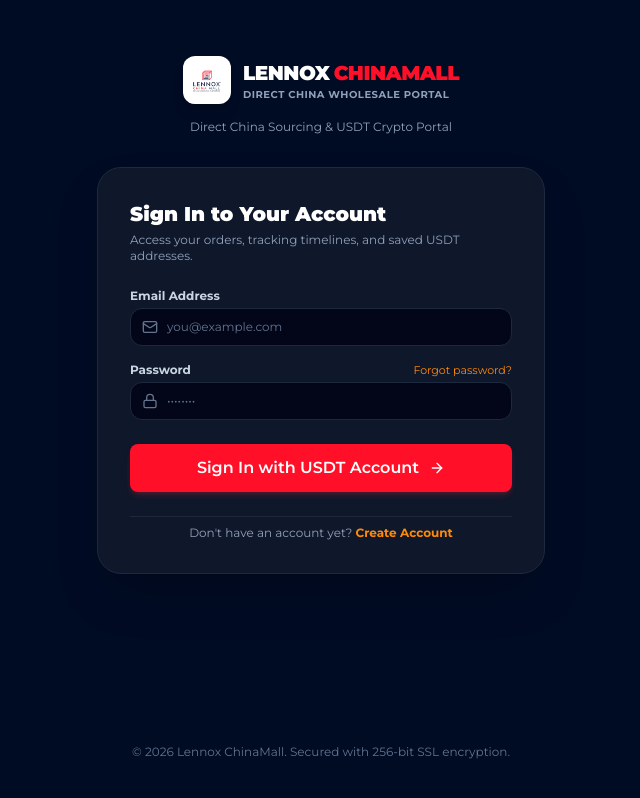
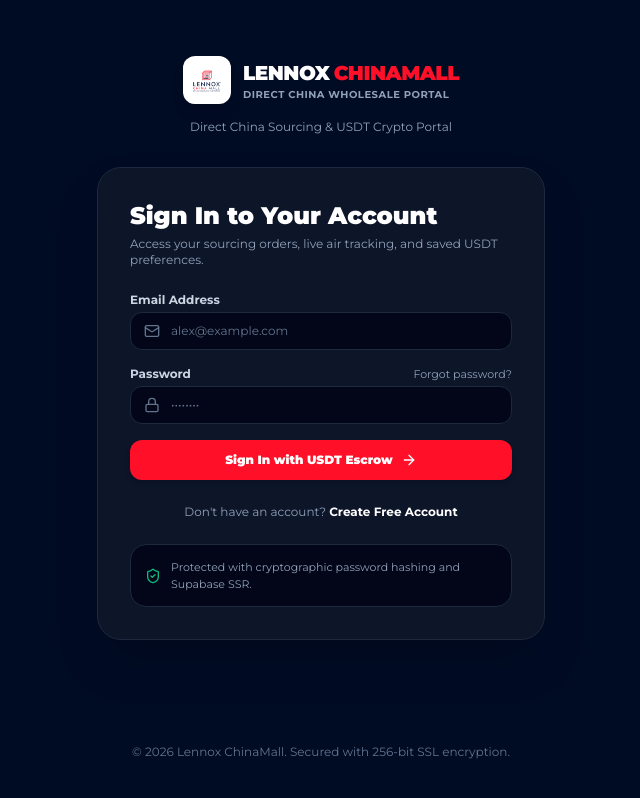
Before and after one commit to riff1431/lennoxchinamall, a Next.js app: page /auth/login in a window 1280 px wide. Shown: the whole page, without its empty margins (319-959 px from the left). Built offline with nearby package versions, Linux system fonts and the light colour scheme.

Commit message:
feat(ui): complete minimal premium Lennox brand redesign across storefront, PDP dual-videos, checkout, customer dashboard & admin OS

```diff
--- a/src/app/(auth)/auth/login/page.tsx
+++ b/src/app/(auth)/auth/login/page.tsx
@@ -3,8 +3,7 @@
 import React, { useState } from "react";
 import Link from "next/link";
 import { useRouter } from "next/navigation";
-import { Mail, Lock, ArrowRight, ShieldCheck, Coins } from "lucide-react";
-import { Button } from "@/components/ui/Button";
+import { Mail, Lock, ArrowRight, ShieldCheck, Coins, Check } from "lucide-react";
 
 export default function LoginPage() {
   const router = useRouter();
@@ -18,79 +17,89 @@
     setTimeout(() => {
       setIsLoading(false);
       router.push("/account/profile");
-    }, 1000);
+    }, 800);
   };
 
   return (
-    <div className="bg-slate-900 border border-slate-800 rounded-3xl p-6 sm:p-8 shadow-2xl space-y-6">
+    <div className="bg-slate-900/90 backdrop-blur-md border border-slate-800 rounded-3xl p-6 sm:p-8 shadow-2xl space-y-6 font-montserrat">
       <div className="space-y-1">
-        <h1 className="text-xl font-black text-white">Sign In to Your Account</h1>
+        <h1 className="text-xl sm:text-2xl font-black text-white">Sign In to Your Account</h1>
         <p className="text-xs text-slate-400">
-          Access your orders, tracking timelines, and saved USDT addresses.
+          Access your sourcing orders, live air tracking, and saved USDT preferences.
         </p>
       </div>
 
       <form onSubmit={handleLogin} className="space-y-4 text-xs">
-        <div>
-          <label className="font-bold text-slate-300 block mb-1">
+        <div className="space-y-1">
+          <label className="font-bold text-slate-300 block">
             Email Address
           </label>
           <div className="relative">
-            <Mail className="w-4 h-4 text-slate-500 absolute left-3 top-1/2 -translate-y-1/2" />
+            <Mail className="w-4 h-4 text-slate-500 absolute left-3.5 top-1/2 -translate-y-1/2" />
             <input
               type="email"
               required
-              placeholder="you@example.com"
+              placeholder="alex@example.com"
               value={email}
               onChange={(e) => setEmail(e.target.value)}
-              className="w-full pl-9 pr-3 py-2.5 rounded-xl bg-slate-950 border border-slate-800 text-white placeholder-slate-500 focus:outline-none focus:border-orange-500"
+              className="w-full pl-10 pr-3.5 py-2.5 rounded-xl bg-slate-950 border border-slate-800 text-white placeholder-slate-500 focus:outline-none focus:border-[#FF1028]"
             />
           </div>
         </div>
 
-        <div>
-          <div className="flex items-center justify-between mb-1">
+        <div className="space-y-1">
+          <div className="flex items-center justify-between">
             <label className="font-bold text-slate-300">Password</label>
-            <Link
-              href="/auth/forgot-password"
-              className="text-[11px] text-orange-400 hover:underline"
+            <a
+              href="#"
+              onClick={(e) => {
+                e.preventDefault();
+                alert("Password reset instructions sent to your email.");
+              }}
+              className="text-[11px] text-slate-400 hover:text-[#FF1028] transition-colors"
             >
               Forgot password?
-            </Link>
+            </a>
           </div>
           <div className="relative">
-            <Lock className="w-4 h-4 text-slate-500 absolute left-3 top-1/2 -translate-y-1/2" />
+            <Lock className="w-4 h-4 text-slate-500 absolute left-3.5 top-1/2 -translate-y-1/2" />
             <input
               type="password"
               required
               placeholder="••••••••"
               value={password}
               onChange={(e) => setPassword(e.target.value)}
-              className="w-full pl-9 pr-3 py-2.5 rounded-xl bg-slate-950 border border-slate-800 text-white placeholder-slate-500 focus:outline-none focus:border-orange-500"
+              className="w-full pl-10 pr-3.5 py-2.5 rounded-xl bg-slate-950 border border-slate-800 text-white placeholder-slate-500 focus:outline-none focus:border-[#FF1028]"
             />
           </div>
         </div>
 
-        <Button
+        <button
           type="submit"
-          variant="deal"
-          size="lg"
-          isLoading={isLoading}
-          className="w-full mt-2"
-          rightIcon={<ArrowRight className="w-4 h-4" />}
+          disabled={isLoading}
+          className="w-full bg-[#FF1028] hover:bg-[#E00B20] text-white py-3 rounded-xl text-xs font-black flex items-center justify-center gap-2 transition-colors cursor-pointer shadow-md disabled:opacity-50"
         >
-          Sign In with USDT Account
-        </Button>
+          {isLoading ? (
+            <span>Signing In...</span>
+          ) : (
+            <>
+              <span>Sign In with USDT Escrow</span>
+              <ArrowRight className="w-4 h-4" />
+            </>
+          )}
+        </button>
+
+        <div className="pt-2 text-center text-xs text-slate-400">
+          Don&apos;t have an account?{" "}
+          <Link href="/auth/register" className="text-white hover:text-[#FF1028] font-bold">
+            Create Free Account
+          </Link>
+        </div>
       </form>
 
-      <div className="text-center text-xs text-slate-400 pt-2 border-t border-slate-800">
-        Don&apos;t have an account yet?{" "}
-        <Link
-          href="/auth/register"
-          className="text-orange-400 font-bold hover:underline"
-        >
-          Create Account
-        </Link>
+      <div className="p-3.5 rounded-2xl bg-slate-950 border border-slate-800 flex items-center gap-2.5 text-[11px] text-slate-400">
+        <ShieldCheck className="w-4 h-4 text-[#10B981] shrink-0" />
+        <span>Protected with cryptographic password hashing and Supabase SSR.</span>
       </div>
     </div>
   );
--- a/src/app/(auth)/auth/register/page.tsx
+++ b/src/app/(auth)/auth/register/page.tsx
@@ -3,8 +3,7 @@
 import React, { useState } from "react";
 import Link from "next/link";
 import { useRouter } from "next/navigation";
-import { User, Mail, Lock, ArrowRight } from "lucide-react";
-import { Button } from "@/components/ui/Button";
+import { User, Mail, Lock, ArrowRight, ShieldCheck, Check } from "lucide-react";
 
 export default function RegisterPage() {
   const router = useRouter();
@@ -19,88 +18,90 @@
     setTimeout(() => {
       setIsLoading(false);
       router.push("/account/profile");
-    }, 1200);
+    }, 1000);
   };
 
   return (
-    <div className="bg-slate-900 border border-slate-800 rounded-3xl p-6 sm:p-8 shadow-2xl space-y-6">
+    <div className="bg-slate-900/90 backdrop-blur-md border border-slate-800 rounded-3xl p-6 sm:p-8 shadow-2xl space-y-6 font-montserrat">
       <div className="space-y-1">
-        <h1 className="text-xl font-black text-white">Create Sourcing Account</h1>
+        <h1 className="text-xl sm:text-2xl font-black text-white">Create Sourcing Account</h1>
         <p className="text-xs text-slate-400">
-          Get direct access to wholesale China products, USDT checkout, and order tracking.
+          Get direct access to wholesale China products, USDT checkout, and real-time air cargo tracking.
         </p>
       </div>
 
       <form onSubmit={handleRegister} className="space-y-4 text-xs">
-        <div>
-          <label className="font-bold text-slate-300 block mb-1">Full Name</label>
+        <div className="space-y-1">
+          <label className="font-bold text-slate-300 block">Full Name</label>
           <div className="relative">
-            <User className="w-4 h-4 text-slate-500 absolute left-3 top-1/2 -translate-y-1/2" />
+            <User className="w-4 h-4 text-slate-500 absolute left-3.5 top-1/2 -translate-y-1/2" />
             <input
               type="text"
               required
-              placeholder="John Doe"
+              placeholder="Alex Harrison"
               value={name}
               onChange={(e) => setName(e.target.value)}
-              className="w-full pl-9 pr-3 py-2.5 rounded-xl bg-slate-950 border border-slate-800 text-white placeholder-slate-500 focus:outline-none focus:border-orange-500"
+              className="w-full pl-10 pr-3.5 py-2.5 rounded-xl bg-slate-950 border border-slate-800 text-white placeholder-slate-500 focus:outline-none focus:border-[#FF1028]"
             />
           </div>
         </div>
 
-        <div>
-          <label className="font-bold text-slate-300 block mb-1">
-            Email Address
-          </label>
+        <div className="space-y-1">
+          <label className="font-bold text-slate-300 block">Email Address</label>
           <div className="relative">
-            <Mail className="w-4 h-4 text-slate-500 absolute left-3 top-1/2 -translate-y-1/2" />
+            <Mail className="w-4 h-4 text-slate-500 absolute left-3.5 top-1/2 -translate-y-1/2" />
             <input
               type="email"
               required
-              placeholder="you@example.com"
+              placeholder="alex@example.com"
               value={email}
               onChange={(e) => setEmail(e.target.value)}
-              className="w-full pl-9 pr-3 py-2.5 rounded-xl bg-slate-950 border border-slate-800 text-white placeholder-slate-500 focus:outline-none focus:border-orange-500"
+              className="w-full pl-10 pr-3.5 py-2.5 rounded-xl bg-slate-950 border border-slate-800 text-white placeholder-slate-500 focus:outline-none focus:border-[#FF1028]"
             />
           </div>
         </div>
 
-        <div>
-          <label className="font-bold text-slate-300 block mb-1">
-            Create Password
-          </label>
+        <div className="space-y-1">
+          <label className="font-bold text-slate-300 block">Create Password</label>
           <div className="relative">
-            <Lock className="w-4 h-4 text-slate-500 absolute left-3 top-1/2 -translate-y-1/2" />
+            <Lock className="w-4 h-4 text-slate-500 absolute left-3.5 top-1/2 -translate-y-1/2" />
             <input
               type="password"
               required
               placeholder="Minimum 8 characters"
               value={password}
               onChange={(e) => setPassword(e.target.value)}
-              className="w-full pl-9 pr-3 py-2.5 rounded-xl bg-slate-950 border border-slate-800 text-white placeholder-slate-500 focus:outline-none focus:border-orange-500"
+              className="w-full pl-10 pr-3.5 py-2.5 rounded-xl bg-slate-950 border border-slate-800 text-white placeholder-slate-500 focus:outline-none focus:border-[#FF1028]"
             />
           </div>
         </div>
 
-        <Button
+        <button
           type="submit"
-          variant="deal"
-          size="lg"
-          isLoading={isLoading}
-          className="w-full mt-2"
-          rightIcon={<ArrowRight className="w-4 h-4" />}
+          disabled={isLoading}
+          className="w-full bg-[#FF1028] hover:bg-[#E00B20] text-white py-3 rounded-xl text-xs font-black flex items-center justify-center gap-2 transition-colors cursor-pointer shadow-md disabled:opacity-50"
         >
-          Create Free Account
-        </Button>
+          {isLoading ? (
+            <span>Creating Account...</span>
+          ) : (
+            <>
+              <span>Join Lennox ChinaMall Free</span>
+              <ArrowRight className="w-4 h-4" />
+            </>
+          )}
+        </button>
+
+        <div className="pt-2 text-center text-xs text-slate-400">
+          Already have an account?{" "}
+          <Link href="/auth/login" className="text-white hover:text-[#FF1028] font-bold">
+            Sign In
+          </Link>
+        </div>
       </form>
 
-      <div className="text-center text-xs text-slate-400 pt-2 border-t border-slate-800">
-        Already have an account?{" "}
-        <Link
-          href="/auth/login"
-          className="text-orange-400 font-bold hover:underline"
-        >
-          Sign In
-        </Link>
+      <div className="p-3.5 rounded-2xl bg-slate-950 border border-slate-800 flex items-center gap-2.5 text-[11px] text-slate-400">
+        <ShieldCheck className="w-4 h-4 text-[#10B981] shrink-0" />
+        <span>By signing up, you agree to Lennox ChinaMall&apos;s Sourcing & Delivery Terms.</span>
       </div>
     </div>
   );
```
